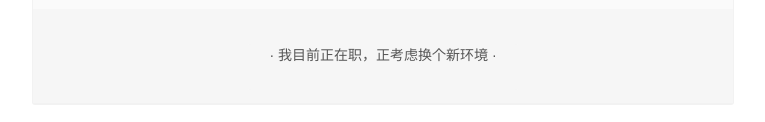
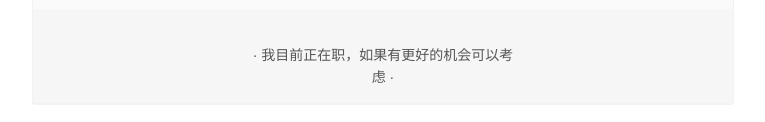
Before and after one commit to tianrunlin/tianresume.github.io, a plain HTML site: page index.html in a window 1280 px wide. Shown: the part 2770-2892 px from the top of the page, without its empty margins (257-1022 px from the left). Drawn offline with Linux system fonts and the light colour scheme.

Commit message:
Update index.html

```diff
--- a/index.html
+++ b/index.html
@@ -682,7 +682,7 @@ content:"...";
 
 				<div class="mr_self_state">
    	 				<div class="form_wrap mr_self_s resume_status">
-						·&nbsp;我目前正在职，正考虑换个新环境&nbsp;·
+						·&nbsp;我目前正在职，如果有更好的机会可以考虑&nbsp;·
 	   	 			</div>
 				</div>
 			</div>
```
